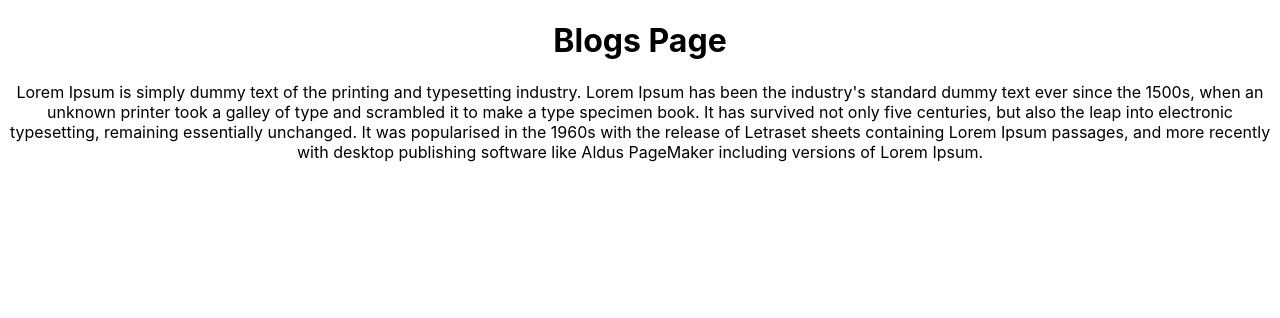
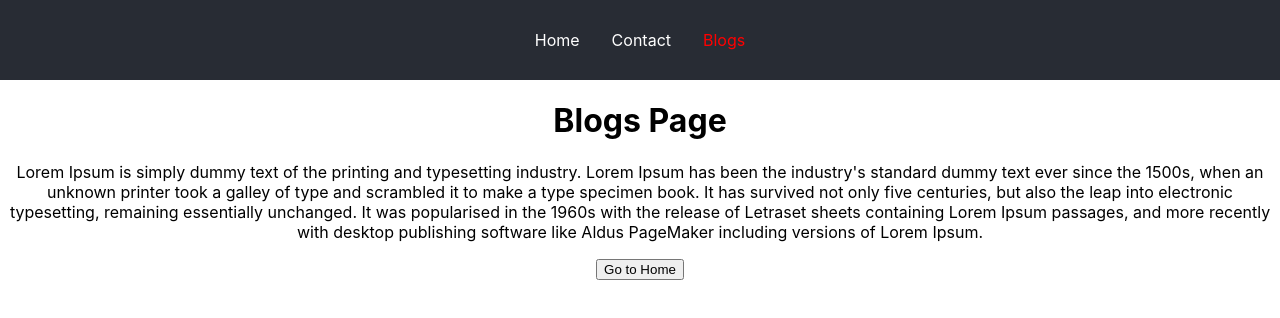
Before and after one commit to mithunbanerjee632/React-Js-Basic, a React (Create React App) app: page /blog in a window 1280 px wide. Shown: the top 318 px of the page. Built offline with nearby package versions, Linux system fonts and the light colour scheme.

Commit message:
React Routing:Navigation and Redirect

```diff
--- a/src/App.css
+++ b/src/App.css
@@ -36,3 +36,26 @@
     transform: rotate(360deg);
   }
 }
+
+nav{
+  height: 10vh;
+  background-color: #282c34;
+  display: flex;
+  justify-content: center;
+  align-items: center;
+}
+
+.nav-link{
+  color:white;
+  margin:1rem;
+  text-decoration: none;
+
+}
+
+.nav-link:hover{
+  color: orangered;
+}
+
+nav .active{
+  color: red;
+}
--- a/src/App.js
+++ b/src/App.js
@@ -8,6 +8,7 @@
 import Blogs from "./Routes/pages/Blogs";
 import Contact from "./Routes/pages/Contact";
 import Home from "./Routes/pages/Home";
+import Navbar from "./Routes/Navbar";
 
 function App() {
 
@@ -16,6 +17,7 @@
     return (
       <div className="App">
           <BrowserRouter>
+              <Navbar/>
               <Routes>
                   <Route path="/" element={<Home/>}/>
                   <Route path="/contact" element={<Contact/>}/>
--- /dev/null
+++ b/src/Routes/Navbar.js
@@ -0,0 +1,17 @@
+import React from 'react';
+import {Link, NavLink} from "react-router-dom";
+
+
+
+const Navbar = () => {
+    return (
+        <nav>
+            <NavLink to="/" className="nav-link">Home</NavLink>
+            <NavLink to="/contact" className="nav-link">Contact</NavLink>
+            <NavLink to="/blog" className="nav-link">Blogs</NavLink>
+
+        </nav>
+    );
+};
+
+export default Navbar;
--- a/src/Routes/pages/Blogs.js
+++ b/src/Routes/pages/Blogs.js
@@ -1,6 +1,8 @@
 import React from 'react';
+import { useNavigate } from "react-router-dom";
 
 const Blogs = () => {
+    const navigate = useNavigate();
     return (
         <div>
             <h1>Blogs Page</h1>
@@ -8,6 +10,9 @@
                 <p>Lorem Ipsum is simply dummy text of the printing and typesetting industry. Lorem Ipsum has been the industry's standard dummy text ever since the 1500s, when an unknown printer took a galley of type and scrambled it to make a type specimen book. It has survived not only five centuries, but also the leap into electronic typesetting, remaining essentially unchanged. It was popularised in the 1960s with the release of Letraset sheets containing Lorem Ipsum passages, and more recently with desktop publishing software like Aldus PageMaker including versions of Lorem Ipsum.</p>
 
                </div>
+            <button onClick={()=>{
+               navigate("/");
+            }}>Go to Home</button>
         </div>
     );
 };
```
